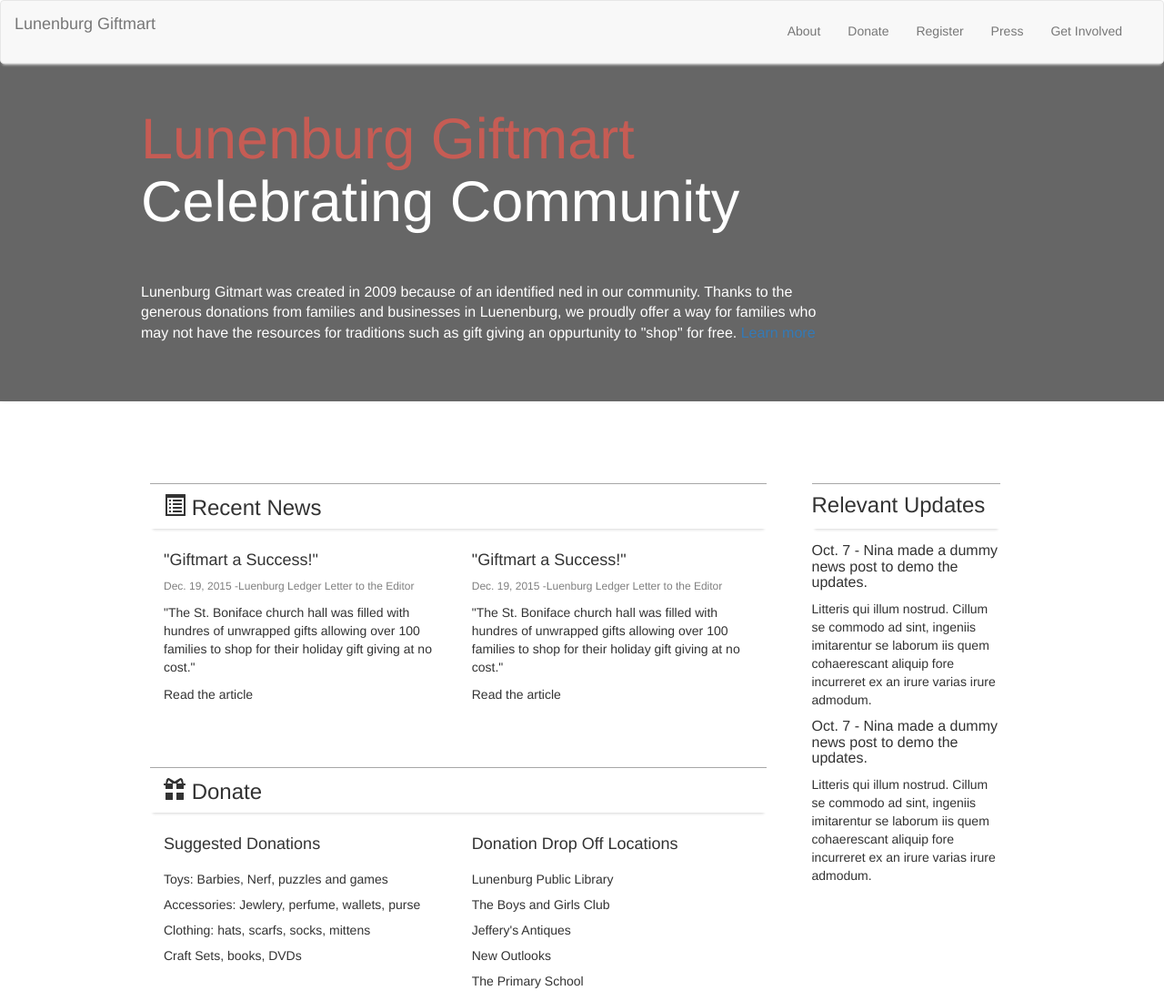
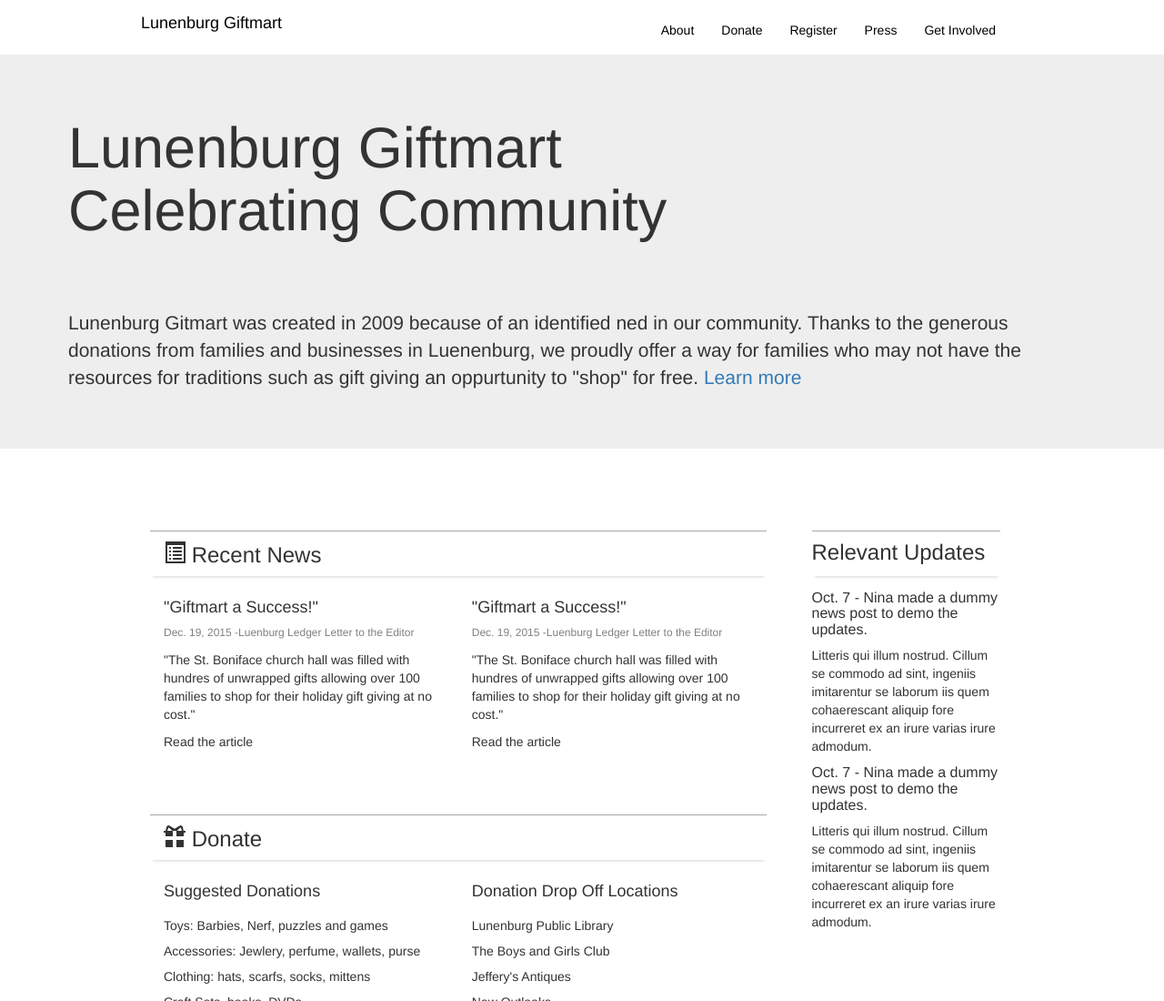
Before and after one commit to ninapetrop/lunenburggiftmart.com, a plain HTML site: page web/index.html in a window 1280 px wide. Shown: the top 1100 px of the page at 91% size. Drawn offline with nearby package versions, Linux system fonts and the light colour scheme.

Commit message:
2nd Redesign. Pages and modals available for viewing/testing.
Back end still needs to be set up. Mobile styles need testing. Images
need to be stored/called locally instead of URLs.

```diff
--- a/web/assets/styles/sass/about.sass
+++ b/web/assets/styles/sass/about.sass
@@ -1,11 +1,3 @@
-.specific-page-header
-    background: linear-gradient(rgba(0,0,0,.6), rgba(0,0,0,.6)), url(./assets/img/white-home-decoration-candles.jpg) center
-    background-size: cover
-    background-repeat: no-repeat
-    margin-top: 0
-    box-shadow: 0 4px 3px -3px #efefef
-    color: white
-    height: 250px
 .page-title
     color: $red
 .pull-right
--- a/web/assets/styles/sass/main.sass
+++ b/web/assets/styles/sass/main.sass
@@ -2,6 +2,7 @@
 @import ./bourbon
 @import about
 @import modal
+@import nav
 // declare styles for text items
 h1, h2, h3, h4, h5, h6
 h1, h3
@@ -24,43 +25,10 @@ body
     background: $red
 #page-wrap
     background: white
-#nav-row
-    height: 50px
-    padding: 0
-nav
-    height: 50px
-    @media (min-width: 992px)
-        height: 70px
-    box-shadow: 0 4px 3px -3px #efefef
-    .container-fluid
-        .navbar-header, .collapse
-        @media (min-width: 786px)
-            ul
-                float: right
-
-#header-image
-    background: linear-gradient(rgba(0,0,0,.6), rgba(0,0,0,.6)), url(./assets/img/white-home-decoration-candles.jpg) center
-    background-size: cover
-    background-repeat: no-repeat
-    margin-top: 0
-    box-shadow: 0 4px 3px -3px #efefef
-    color: white
-    .container
-        @media (min-width: 1200px)
-            max-width: 1000px
-        #title
-            color: #c65c54
-            #slogan
-                color: white
-                font-weight: 300
-        p
-            font-size: 16px
-            @media (min-width: 786px)
-                margin-top: -20px
-                padding-right: 10%
-            @media (min-width: 1200px)
-                padding-right: 200px
-
+// set up the header images
+.page-header
+    #about
+        +banner-image(url(https://static.pexels.com/photos/6446/white-home-decoration-candles-large.jpg))
 #content-wrap
     @media (min-width: 768px)
         max-width: 950px
--- /dev/null
+++ b/web/assets/styles/sass/nav.sass
@@ -0,0 +1,29 @@
+#nav-row,
+    @media (min-width: 1200px)
+        max-width: 1000px
+        margin: auto
+    height: 60px
+    nav
+        border-radius: none
+        border: none
+        box-shadow: 0 4px 3px -3px #efefef
+        background: white
+        height: 50px
+        top: 0
+        padding: auto
+        .container-fluid
+            box-shadow: none
+            border: none
+        #navbar-wrap
+            border-radius: none
+            background: white
+            border: none
+            .navbar-header, .navbar-collapse
+                background: white
+                border-radius: none
+                border: none
+                a, li
+                    color: black
+                @media (min-width: 786px)
+                    ul
+                        float: right
--- a/web/assets/styles/sass/variables.sass
+++ b/web/assets/styles/sass/variables.sass
@@ -1,2 +1,12 @@
 $oxygen: Oxygen, sans-serif
 $red: #c65c54
+
+// mixins
+=banner-image($source)
+    background: linear-gradient(rgba(0,0,0,.6), rgba(0,0,0,.6)), ($source) center
+    background-size: cover
+    background-repeat: no-repeat
+    margin-top: 0
+    box-shadow: 0 4px 3px -3px #efefef
+    color: white
+    height: 250px
```
Also changed, not shown: web/about.html (+3 -5 lines), web/donate.html (+1 -1 lines), web/assets/styles/css/main.css, web/assets/styles/css/nav.css (added), 1 other file.
